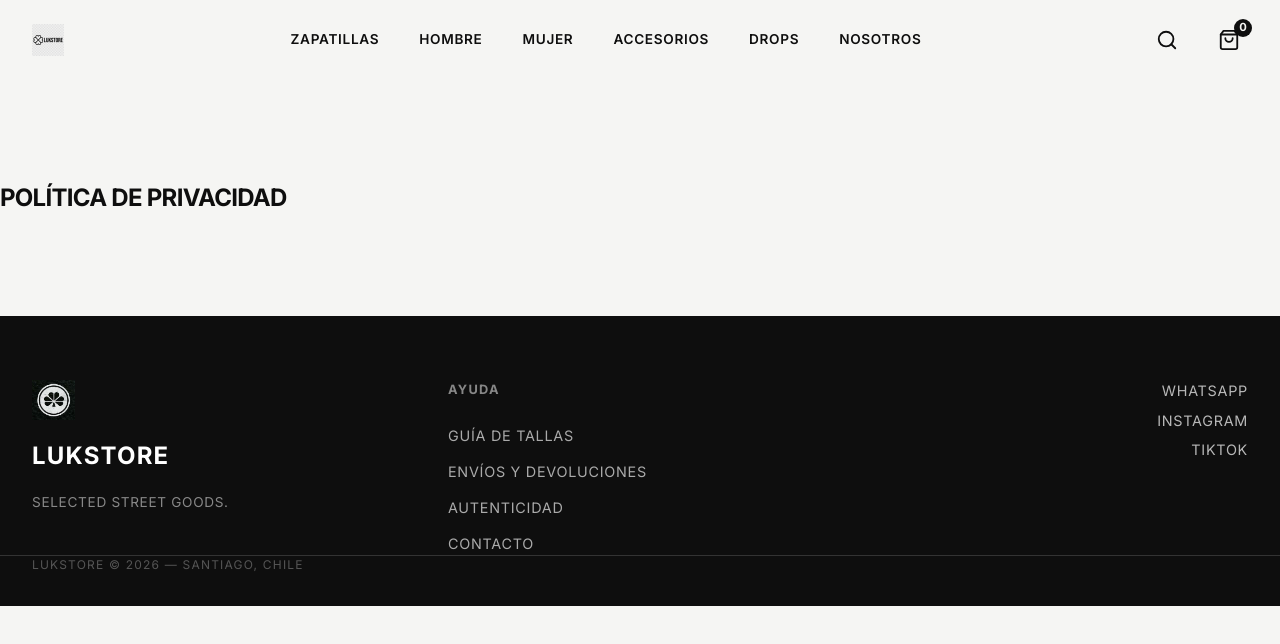
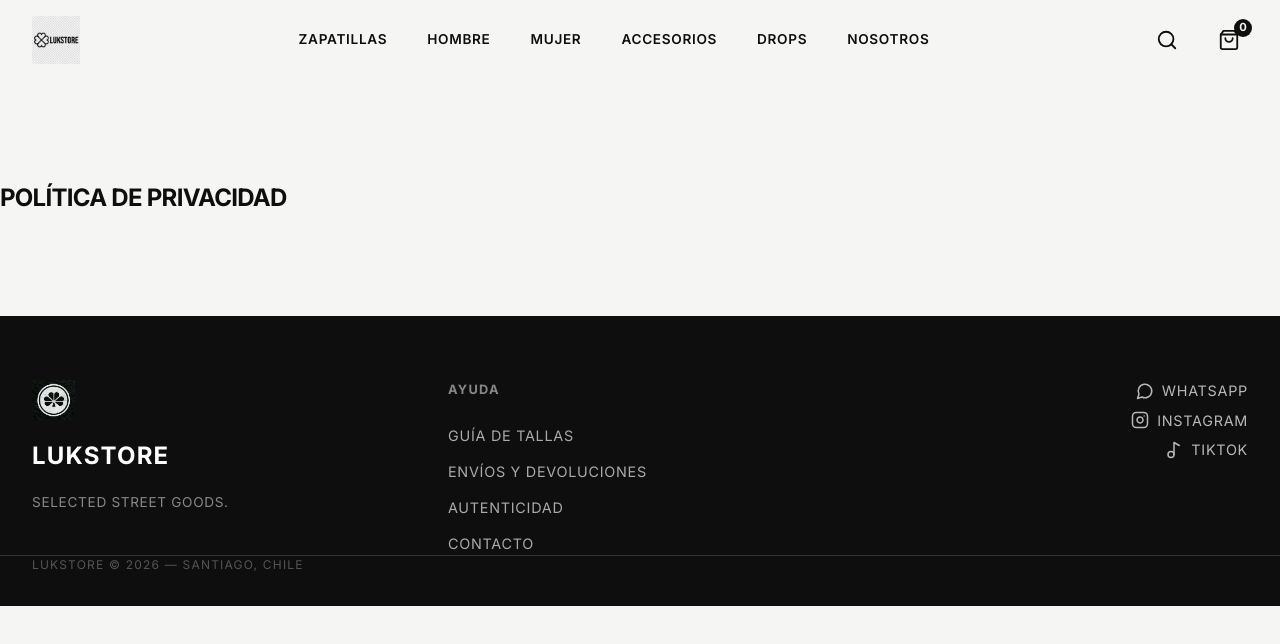
Before and after one commit to FelipeValgreen/lukstore-mockup, a React (Vite) app: page /privacidad in a window 1280 px wide. Shown: the top 644 px of the page. Built offline with nearby package versions, Linux system fonts and the light colour scheme.

Commit message:
Refine visuals: Larger logo, Footer icons, New Hero image

```diff
--- a/src/components/Footer.css
+++ b/src/components/Footer.css
@@ -81,7 +81,7 @@
     gap: 0.5rem;
 }
 
-.socials-list a {
+.socials-list a.social-link {
     color: #fff;
     text-transform: uppercase;
     font-size: 0.9rem;
@@ -89,6 +89,9 @@
     opacity: 0.7;
     text-decoration: none;
     transition: opacity 0.2s;
+    display: flex;
+    align-items: center;
+    gap: 0.5rem;
 }
 
 .socials-list a:hover {
--- a/src/components/Footer.jsx
+++ b/src/components/Footer.jsx
@@ -1,6 +1,6 @@
 import React from 'react';
 import { Link } from 'react-router-dom';
-import { Instagram } from 'lucide-react';
+import { Instagram, MessageCircle, Music2 } from 'lucide-react';
 import './Footer.css';
 
 const Footer = () => {
@@ -28,9 +28,15 @@ const Footer = () => {
                 {/* Col 3: Socials */}
                 <div className="footer-col social-col">
                     <div className="socials-list">
-                        <a href="https://whatsapp.com" target="_blank" rel="noopener noreferrer">WhatsApp</a>
-                        <a href="https://instagram.com" target="_blank" rel="noopener noreferrer">Instagram</a>
-                        <a href="https://tiktok.com" target="_blank" rel="noopener noreferrer">TikTok</a>
+                        <a href="https://whatsapp.com" target="_blank" rel="noopener noreferrer" className="social-link">
+                            <MessageCircle size={18} /> <span>WHATSAPP</span>
+                        </a>
+                        <a href="https://instagram.com" target="_blank" rel="noopener noreferrer" className="social-link">
+                            <Instagram size={18} /> <span>INSTAGRAM</span>
+                        </a>
+                        <a href="https://tiktok.com" target="_blank" rel="noopener noreferrer" className="social-link">
+                            <Music2 size={18} /> <span>TIKTOK</span>
+                        </a>
                     </div>
                 </div>
             </div>
--- a/src/components/Header.css
+++ b/src/components/Header.css
@@ -34,8 +34,8 @@
 }
 
 .logo-img {
-    height: 32px;
-    /* Reserved style: contained, smaller */
+    height: 48px;
+    /* Increased for visibility */
     width: auto;
     object-fit: contain;
     transition: transform 0.2s ease;
@@ -43,8 +43,8 @@
 
 @media (max-width: 900px) {
     .logo-img {
-        height: 26px;
-        /* Mobile size */
+        height: 32px;
+        /* Mobile size increased */
     }
 }
 
--- a/src/pages/Home.css
+++ b/src/pages/Home.css
@@ -8,7 +8,7 @@
     display: flex;
     align-items: center;
     justify-content: center;
-    background-image: url('/assets/hero-bg.png');
+    background-image: url('/assets/hero-street-editorial.png');
     /* Needs a raw texture or street photo */
     background-size: cover;
     background-position: center;
```
Also changed, not shown: public/assets/hero-street-editorial.png (added).
